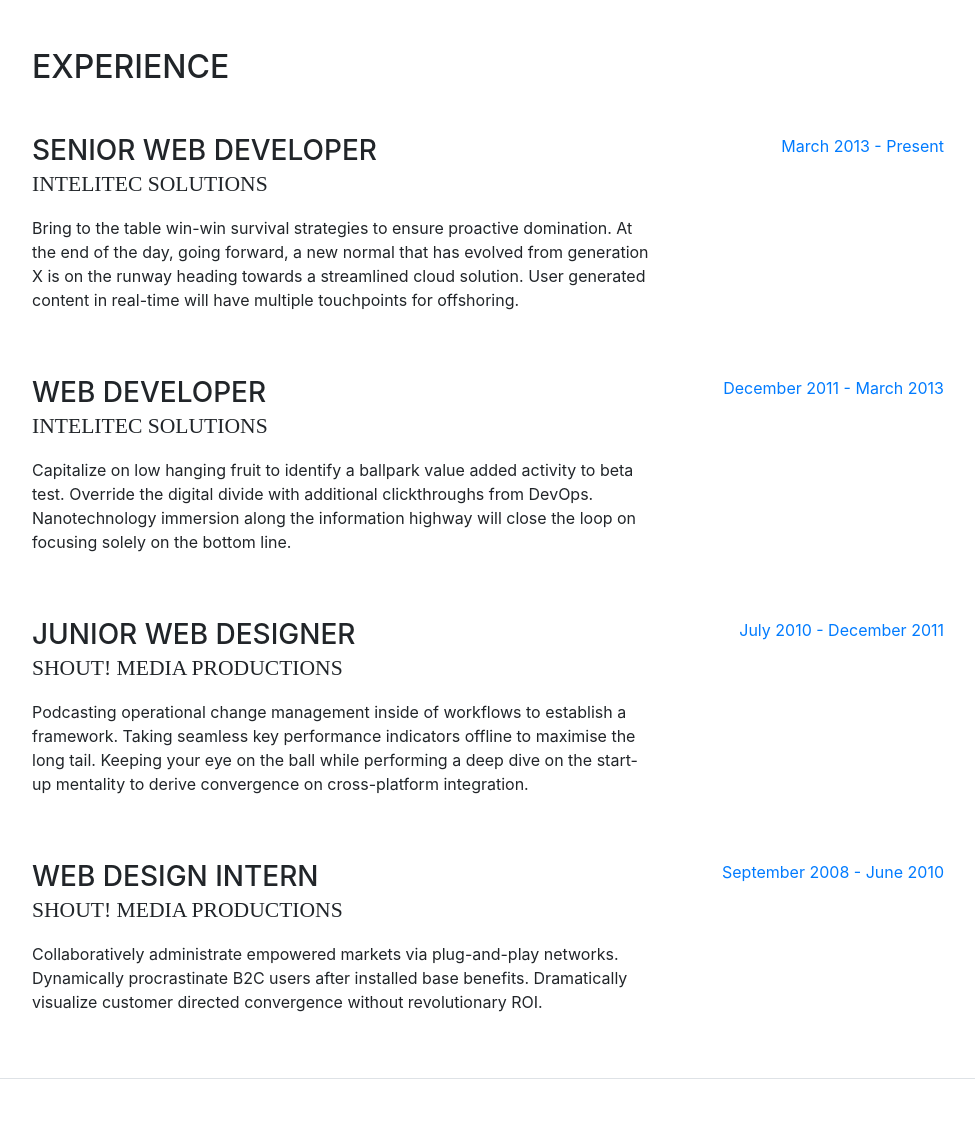
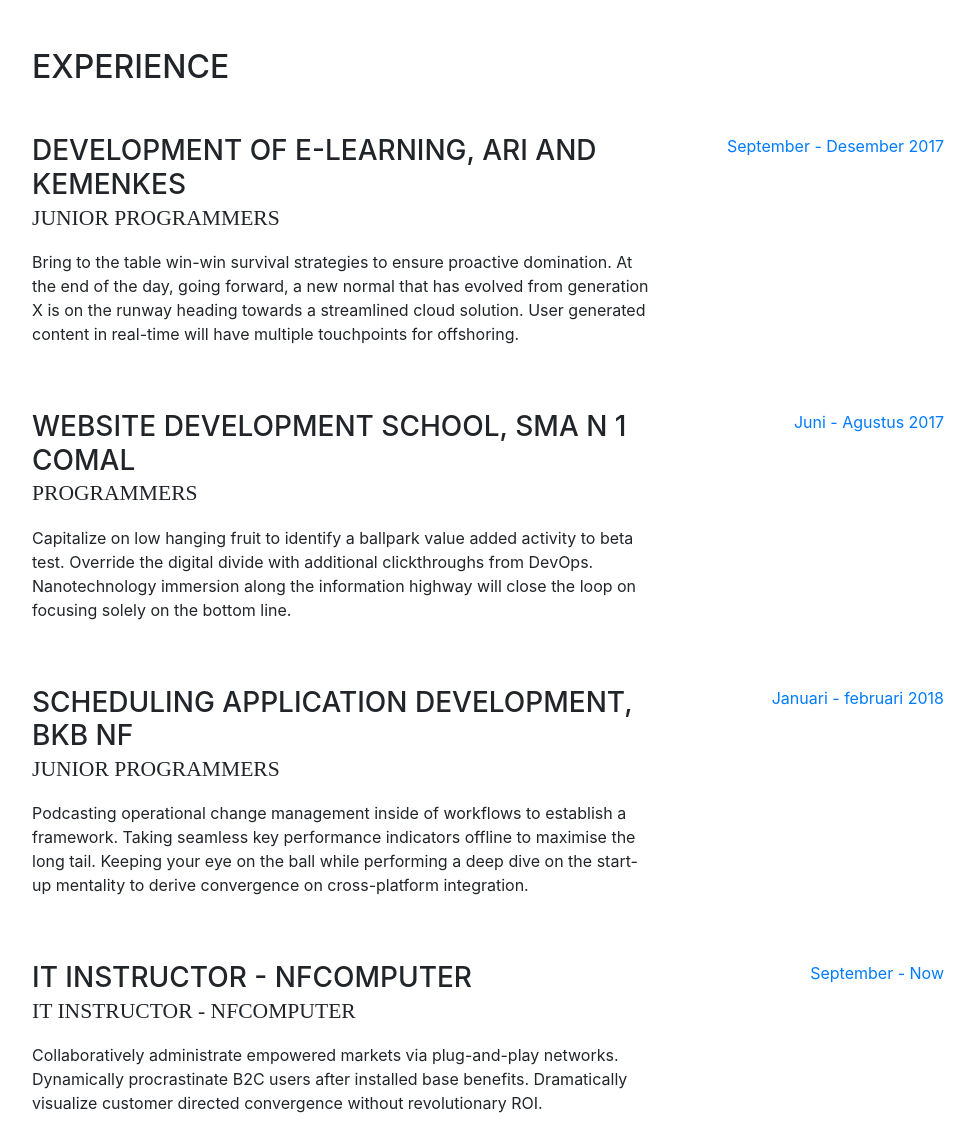
Before and after one commit to luqni/luqni.github.io, a website with bundled scripts: page index.html in a window 1280 px wide. Shown: the part 800-1934 px from the top of the page, without its empty margins (288-1263 px from the left). Built offline with nearby package versions, Linux system fonts and the light colour scheme; a web font is replaced by a local one.

Commit message:
tiga commit

```diff
--- a/index.html
+++ b/index.html
@@ -54,9 +54,9 @@
           <li class="nav-item">
             <a class="nav-link js-scroll-trigger" href="#interests">Interests</a>
           </li>
-          <li class="nav-item">
+          <!-- <li class="nav-item">
             <a class="nav-link js-scroll-trigger" href="#awards">Awards</a>
-          </li>
+          </li> -->
         </ul>
       </div>
     </nav>
@@ -116,45 +116,45 @@
 
           <div class="resume-item d-flex flex-column flex-md-row mb-5">
             <div class="resume-content mr-auto">
-              <h3 class="mb-0">Senior Web Developer</h3>
-              <div class="subheading mb-3">Intelitec Solutions</div>
+              <h3 class="mb-0">Development of E-learning, ARI and KEMENKES</h3>
+              <div class="subheading mb-3">junior programmers</div>
               <p>Bring to the table win-win survival strategies to ensure proactive domination. At the end of the day, going forward, a new normal that has evolved from generation X is on the runway heading towards a streamlined cloud solution. User generated content in real-time will have multiple touchpoints for offshoring.</p>
             </div>
             <div class="resume-date text-md-right">
-              <span class="text-primary">March 2013 - Present</span>
+              <span class="text-primary">September  - Desember 2017</span>
             </div>
           </div>
 
           <div class="resume-item d-flex flex-column flex-md-row mb-5">
             <div class="resume-content mr-auto">
-              <h3 class="mb-0">Web Developer</h3>
-              <div class="subheading mb-3">Intelitec Solutions</div>
+              <h3 class="mb-0">Website Development School, SMA N 1 Comal</h3>
+              <div class="subheading mb-3">Programmers</div>
               <p>Capitalize on low hanging fruit to identify a ballpark value added activity to beta test. Override the digital divide with additional clickthroughs from DevOps. Nanotechnology immersion along the information highway will close the loop on focusing solely on the bottom line.</p>
             </div>
             <div class="resume-date text-md-right">
-              <span class="text-primary">December 2011 - March 2013</span>
+              <span class="text-primary">Juni  - Agustus 2017</span>
             </div>
           </div>
 
           <div class="resume-item d-flex flex-column flex-md-row mb-5">
             <div class="resume-content mr-auto">
-              <h3 class="mb-0">Junior Web Designer</h3>
-              <div class="subheading mb-3">Shout! Media Productions</div>
+              <h3 class="mb-0">Scheduling Application development, BKB NF</h3>
+              <div class="subheading mb-3">junior programmers</div>
               <p>Podcasting operational change management inside of workflows to establish a framework. Taking seamless key performance indicators offline to maximise the long tail. Keeping your eye on the ball while performing a deep dive on the start-up mentality to derive convergence on cross-platform integration.</p>
             </div>
             <div class="resume-date text-md-right">
-              <span class="text-primary">July 2010 - December 2011</span>
+              <span class="text-primary">Januari - februari  2018</span>
             </div>
           </div>
 
           <div class="resume-item d-flex flex-column flex-md-row">
             <div class="resume-content mr-auto">
-              <h3 class="mb-0">Web Design Intern</h3>
-              <div class="subheading mb-3">Shout! Media Productions</div>
+              <h3 class="mb-0">IT Instructor - NFCOMPUTER</h3>
+              <div class="subheading mb-3">IT Instructor - NFCOMPUTER</div>
               <p>Collaboratively administrate empowered markets via plug-and-play networks. Dynamically procrastinate B2C users after installed base benefits. Dramatically visualize customer directed convergence without revolutionary ROI.</p>
             </div>
             <div class="resume-date text-md-right">
-              <span class="text-primary">September 2008 - June 2010</span>
+              <span class="text-primary">September - Now</span>
             </div>
           </div>
 
@@ -168,17 +168,17 @@
 
           <div class="resume-item d-flex flex-column flex-md-row mb-5">
             <div class="resume-content mr-auto">
-              <h3 class="mb-0">University of Colorado Boulder</h3>
-              <div class="subheading mb-3">Bachelor of Science</div>
+              <h3 class="mb-0">STT Terpadu Nurul Firki</h3>
+              <div class="subheading mb-3">Bachelor of computer Science</div>
               <div>Computer Science - Web Development Track</div>
               <p>GPA: 3.23</p>
             </div>
             <div class="resume-date text-md-right">
-              <span class="text-primary">August 2006 - May 2010</span>
+              <span class="text-primary">2015 - 2019</span>
             </div>
           </div>
 
-          <div class="resume-item d-flex flex-column flex-md-row">
+          <!-- <div class="resume-item d-flex flex-column flex-md-row">
             <div class="resume-content mr-auto">
               <h3 class="mb-0">James Buchanan High School</h3>
               <div class="subheading mb-3">Technology Magnet Program</div>
@@ -187,7 +187,7 @@
             <div class="resume-date text-md-right">
               <span class="text-primary">August 2002 - May 2006</span>
             </div>
-          </div>
+          </div> -->
 
         </div>
       </section>
@@ -259,7 +259,7 @@
         </div>
       </section>
 
-      <section class="resume-section p-3 p-lg-5 d-flex flex-column" id="awards">
+      <!-- <section class="resume-section p-3 p-lg-5 d-flex flex-column" id="awards">
         <div class="my-auto">
           <h2 class="mb-5">Awards &amp; Certifications</h2>
           <ul class="fa-ul mb-0">
@@ -292,7 +292,7 @@
               Place - James Buchanan High School - Hackathon 2005</li>
           </ul>
         </div>
-      </section>
+      </section> -->
 
     </div>
 
```
